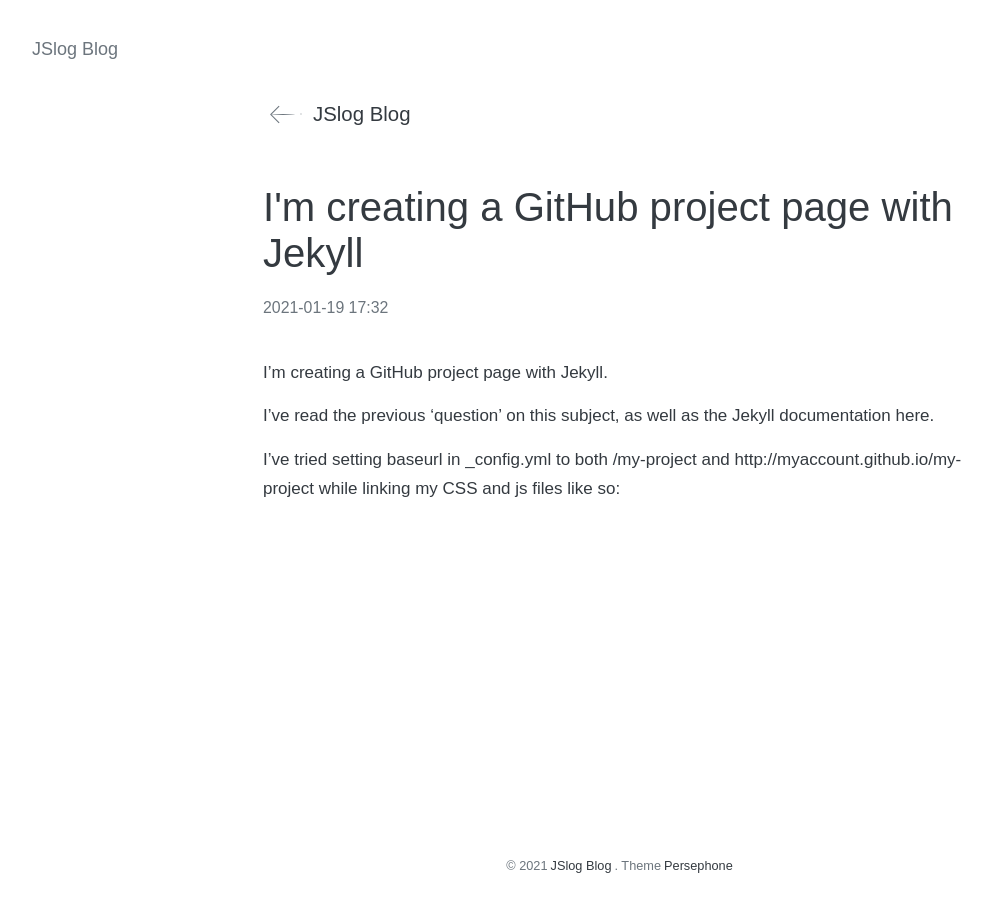
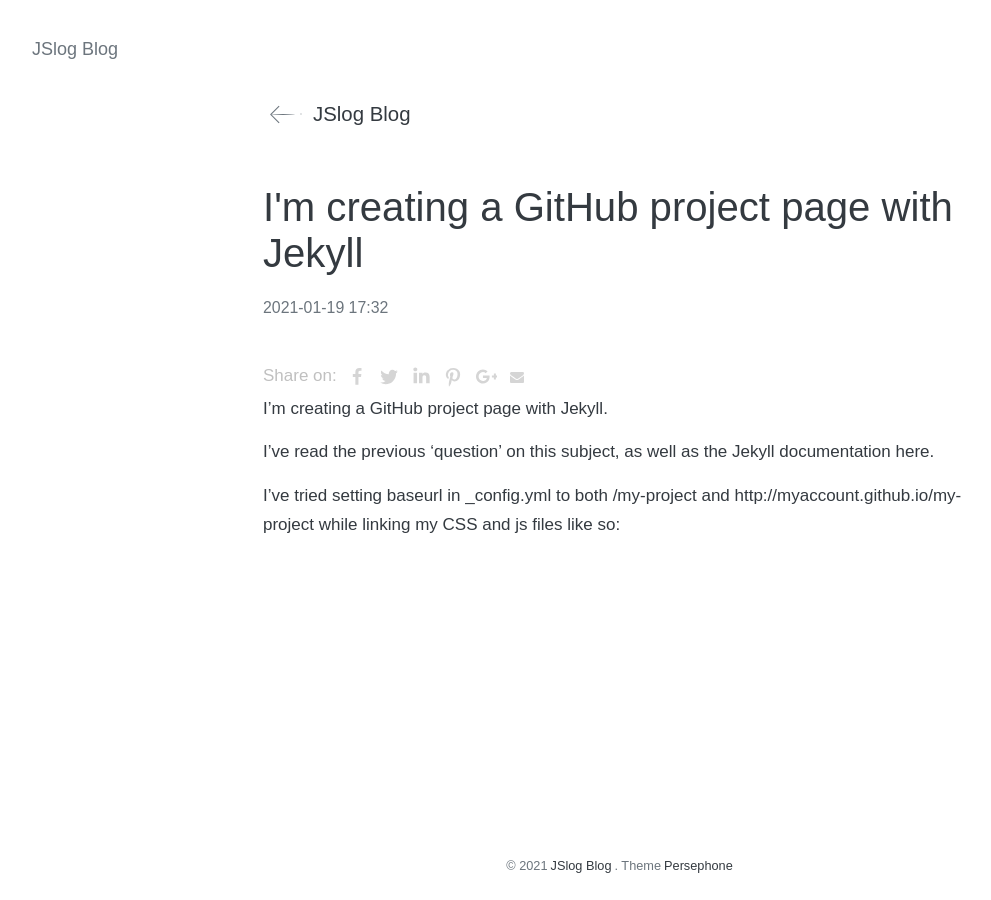
Before and after one commit to voldegao/blog, a Jekyll site: the page built from _posts/2021-01-19-i-m-creating-a-github-project-page-with-jekyll.md, in a window 1280 px wide. Shown: the whole page, without its empty margins (19-1010 px from the left). Built offline with Jekyll 4.4.1, drawn with Linux system fonts in a browser that asks for light colours; comment, search, counter and statistics services are not loaded.

Commit message:
share buttons

```diff
--- /dev/null
+++ b/_includes/sharebuttons.html
@@ -0,0 +1,42 @@
+{% if include.pageurl != nil and include.pageurl != '' %}
+    {% assign pageurl = include.pageurl %}
+{% else %}
+    {% assign pageurl = page.url %}
+{% endif %}
+
+<style>
+#share-buttons {display: inline-block; vertical-align: middle; }
+#share-buttons:after {content: ""; display: block; clear: both;}
+#share-buttons > div {
+    position: relative;
+    text-align: left;
+    height: 36px;
+    width: 32px;
+    float: left;
+    text-align: center;
+}
+#share-buttons > div > svg {height: 16px; fill: #d5d5d5; margin-top: 10px;}
+#share-buttons > div:hover {cursor: pointer;}
+#share-buttons > div.facebook:hover > svg {fill: #3B5998;}
+#share-buttons > div.twitter:hover > svg {fill: #55ACEE;}
+#share-buttons > div.linkedin:hover > svg {fill: #0077b5;}
+#share-buttons > div.pinterest:hover > svg {fill: #CB2027;}
+#share-buttons > div.gplus:hover > svg {fill: #dd4b39;}
+#share-buttons > div.mail:hover > svg {fill: #7D7D7D;}
+#share-buttons > div.instagram:hover > svg {fill: #C73B92;}
+#share-buttons > div.facebook > svg {height: 18px; margin-top: 9px;}
+#share-buttons > div.twitter > svg {height: 20px; margin-top: 8px;}
+#share-buttons > div.linkedin > svg {height: 19px; margin-top: 7px;}
+#share-buttons > div.pinterest > svg {height: 20px; margin-top: 9px;}
+#share-buttons > div.gplus > svg {height: 17px; margin-top: 9px; position: relative; left: 1px;}
+#share-buttons > div.mail > svg {height: 14px; margin-top: 11px;}
+</style>
+
+<span style="color: silver;">Share on: </span><div id="share-buttons">
+    <div class="facebook" title="Share this on Facebook" onclick="window.open('http://www.facebook.com/share.php?u={{ site.url }}{{ pageurl }}');"><svg viewBox="0 0 1792 1792" xmlns="http://www.w3.org/2000/svg"><path d="M1343 12v264h-157q-86 0-116 36t-30 108v189h293l-39 296h-254v759h-306v-759h-255v-296h255v-218q0-186 104-288.5t277-102.5q147 0 228 12z"/></svg></div>
+    <div class="twitter" title="Share this on Twitter" onclick="window.open('http://twitter.com/home?status={{ site.url }}{{ pageurl }}');"><svg viewBox="0 0 1792 1792" xmlns="http://www.w3.org/2000/svg"><path d="M1684 408q-67 98-162 167 1 14 1 42 0 130-38 259.5t-115.5 248.5-184.5 210.5-258 146-323 54.5q-271 0-496-145 35 4 78 4 225 0 401-138-105-2-188-64.5t-114-159.5q33 5 61 5 43 0 85-11-112-23-185.5-111.5t-73.5-205.5v-4q68 38 146 41-66-44-105-115t-39-154q0-88 44-163 121 149 294.5 238.5t371.5 99.5q-8-38-8-74 0-134 94.5-228.5t228.5-94.5q140 0 236 102 109-21 205-78-37 115-142 178 93-10 186-50z"/></svg></div>
+    <div class="linkedin" title="Share this on Linkedin" onclick="window.open('https://www.linkedin.com/shareArticle?mini=true&url={{ site.url }}{{ pageurl }}&title=&summary=&source=');"><svg viewBox="0 0 1792 1792" xmlns="http://www.w3.org/2000/svg"><path d="M477 625v991h-330v-991h330zm21-306q1 73-50.5 122t-135.5 49h-2q-82 0-132-49t-50-122q0-74 51.5-122.5t134.5-48.5 133 48.5 51 122.5zm1166 729v568h-329v-530q0-105-40.5-164.5t-126.5-59.5q-63 0-105.5 34.5t-63.5 85.5q-11 30-11 81v553h-329q2-399 2-647t-1-296l-1-48h329v144h-2q20-32 41-56t56.5-52 87-43.5 114.5-15.5q171 0 275 113.5t104 332.5z"/></svg></div>
+    {% if page.image %}<div class="pinterest" title="Share this on Pinterest" onclick="window.open('https://pinterest.com/pin/create/button/?url=&media={{ site.url }}{{ page.image }}&description=');"><svg viewBox="0 0 1792 1792" xmlns="http://www.w3.org/2000/svg"><path d="M256 597q0-108 37.5-203.5t103.5-166.5 152-123 185-78 202-26q158 0 294 66.5t221 193.5 85 287q0 96-19 188t-60 177-100 149.5-145 103-189 38.5q-68 0-135-32t-96-88q-10 39-28 112.5t-23.5 95-20.5 71-26 71-32 62.5-46 77.5-62 86.5l-14 5-9-10q-15-157-15-188 0-92 21.5-206.5t66.5-287.5 52-203q-32-65-32-169 0-83 52-156t132-73q61 0 95 40.5t34 102.5q0 66-44 191t-44 187q0 63 45 104.5t109 41.5q55 0 102-25t78.5-68 56-95 38-110.5 20-111 6.5-99.5q0-173-109.5-269.5t-285.5-96.5q-200 0-334 129.5t-134 328.5q0 44 12.5 85t27 65 27 45.5 12.5 30.5q0 28-15 73t-37 45q-2 0-17-3-51-15-90.5-56t-61-94.5-32.5-108-11-106.5z"/></svg></div>{% endif %}
+    <div class="gplus" title="Share this on Google Plus" onclick="window.open('https://plus.google.com/share?url={{ site.url }}{{ pageurl }}');"><svg viewBox="0 0 2304 1792" xmlns="http://www.w3.org/2000/svg"><path d="M1437 913q0 208-87 370.5t-248 254-369 91.5q-149 0-285-58t-234-156-156-234-58-285 58-285 156-234 234-156 285-58q286 0 491 192l-199 191q-117-113-292-113-123 0-227.5 62t-165.5 168.5-61 232.5 61 232.5 165.5 168.5 227.5 62q83 0 152.5-23t114.5-57.5 78.5-78.5 49-83 21.5-74h-416v-252h692q12 63 12 122zm867-122v210h-209v209h-210v-209h-209v-210h209v-209h210v209h209z"/></svg></div>
+    <div class="mail" title="Share this through Email" onclick="window.open('mailto:?&body={{ site.url }}{{ pageurl }}');"><svg viewBox="0 0 1792 1792" xmlns="http://www.w3.org/2000/svg"><path d="M1792 710v794q0 66-47 113t-113 47h-1472q-66 0-113-47t-47-113v-794q44 49 101 87 362 246 497 345 57 42 92.5 65.5t94.5 48 110 24.5h2q51 0 110-24.5t94.5-48 92.5-65.5q170-123 498-345 57-39 100-87zm0-294q0 79-49 151t-122 123q-376 261-468 325-10 7-42.5 30.5t-54 38-52 32.5-57.5 27-50 9h-2q-23 0-50-9t-57.5-27-52-32.5-54-38-42.5-30.5q-91-64-262-182.5t-205-142.5q-62-42-117-115.5t-55-136.5q0-78 41.5-130t118.5-52h1472q65 0 112.5 47t47.5 113z"/></svg></div>
+</div>
--- a/_layouts/post.html
+++ b/_layouts/post.html
@@ -27,6 +27,7 @@ layout: default
       </div>
     </header>
     <div class="post__content content">
+      {% include sharebuttons.html %}
       {{ content | toc | img_prefix }}
     </div>
   </article>
```
